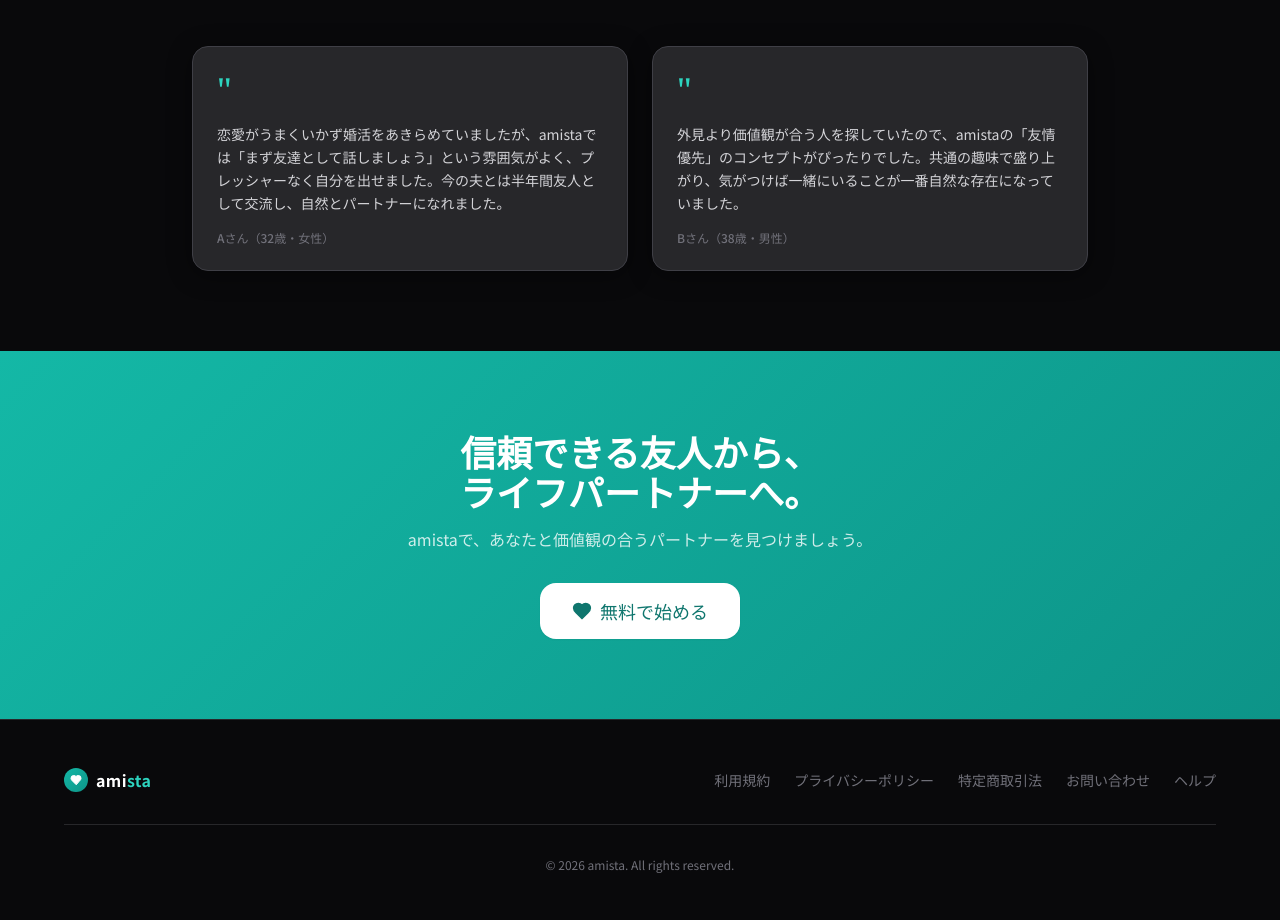
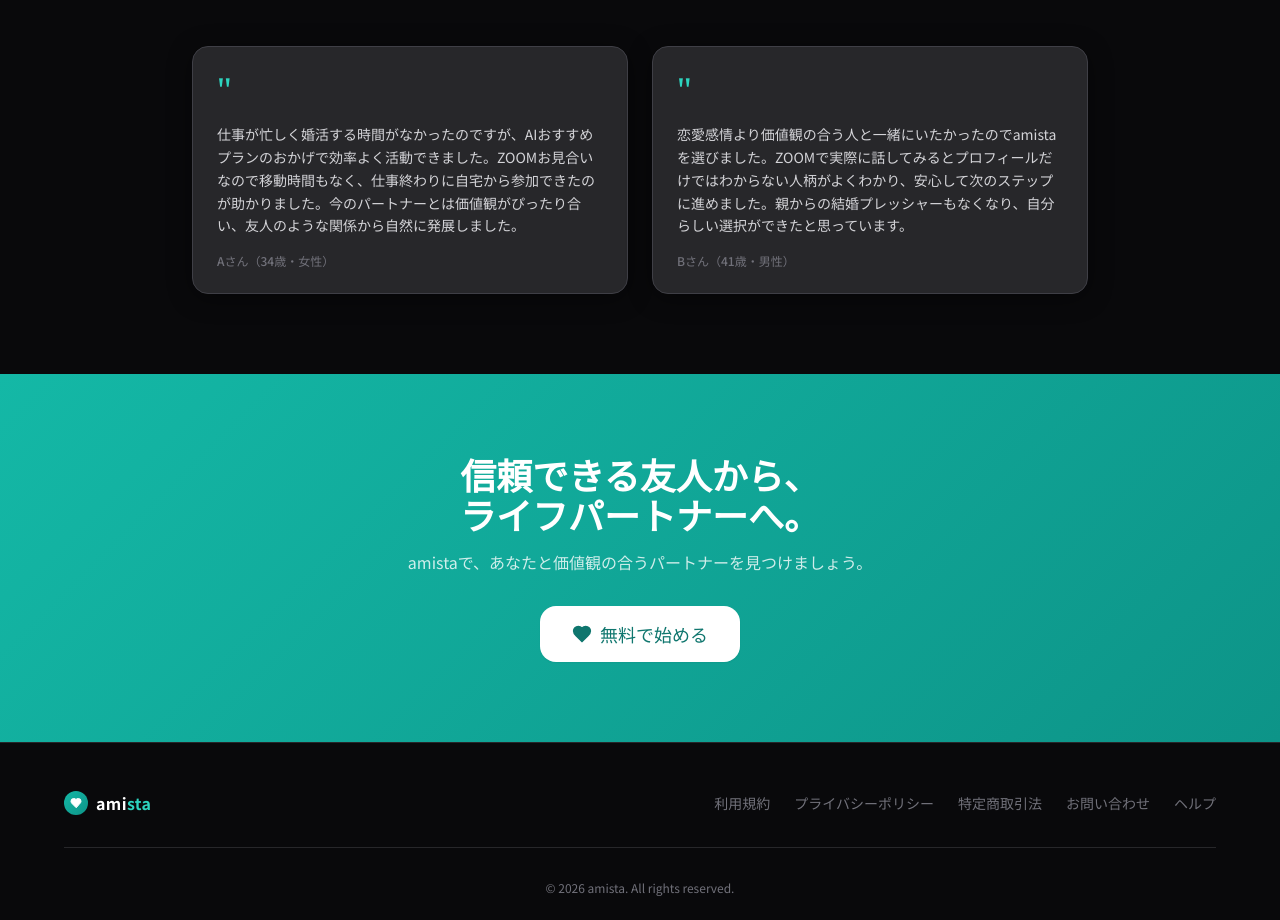
Before and after one commit to gugulumail8888-sys/platonic-match, a Next.js app: page / in a window 1280 px wide. Shown: the part 2960-3880 px from the top of the page. Built offline with nearby package versions, Linux system fonts and the light colour scheme.

Commit message:
fix: update testimonials for ZOOM service

```diff
--- a/src/app/page.tsx
+++ b/src/app/page.tsx
@@ -325,12 +325,12 @@ export default function HomePage() {
           <div className="grid md:grid-cols-2 gap-6">
             {[
               {
-                text: "恋愛がうまくいかず婚活をあきらめていましたが、amistaでは「まず友達として話しましょう」という雰囲気がよく、プレッシャーなく自分を出せました。今の夫とは半年間友人として交流し、自然とパートナーになれました。",
-                name: "Aさん（32歳・女性）",
+                text: "仕事が忙しく婚活する時間がなかったのですが、AIおすすめプランのおかげで効率よく活動できました。ZOOMお見合いなので移動時間もなく、仕事終わりに自宅から参加できたのが助かりました。今のパートナーとは価値観がぴったり合い、友人のような関係から自然に発展しました。",
+                name: "Aさん（34歳・女性）",
               },
               {
-                text: "外見より価値観が合う人を探していたので、amistaの「友情優先」のコンセプトがぴったりでした。共通の趣味で盛り上がり、気がつけば一緒にいることが一番自然な存在になっていました。",
-                name: "Bさん（38歳・男性）",
+                text: "恋愛感情より価値観の合う人と一緒にいたかったのでamistaを選びました。ZOOMで実際に話してみるとプロフィールだけではわからない人柄がよくわかり、安心して次のステップに進めました。親からの結婚プレッシャーもなくなり、自分らしい選択ができたと思っています。",
+                name: "Bさん（41歳・男性）",
               },
             ].map((voice) => (
               <div key={voice.name} className="bg-zinc-800 rounded-2xl p-6 shadow-card border border-zinc-700">
```
